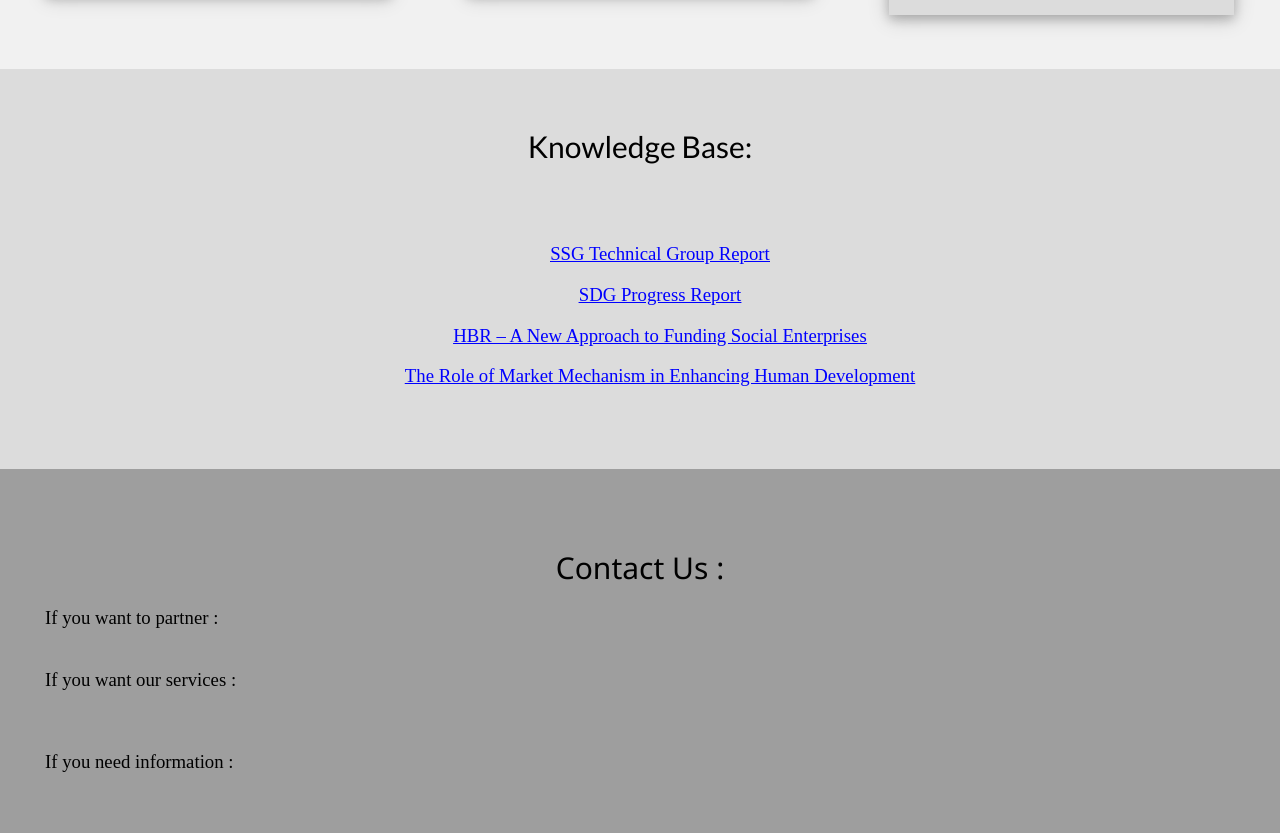
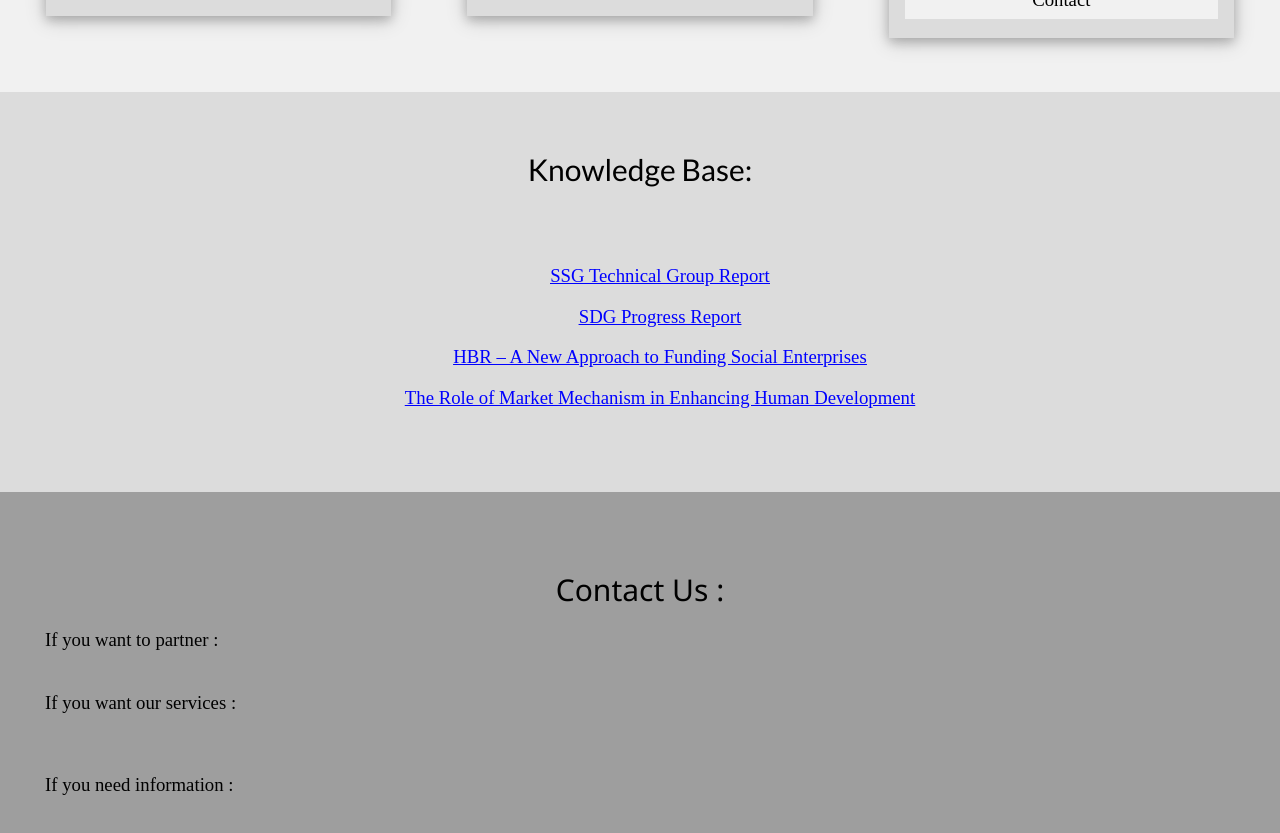
Before and after one commit to akshat-nsut/SangamX, a plain HTML site: page index.html in a window 1280 px wide. Shown: the part 2982-3815 px from the top of the page. Drawn offline with nearby package versions, Linux system fonts and the light colour scheme.

Commit message:
Update index.html

```diff
--- a/index.html
+++ b/index.html
@@ -301,7 +301,7 @@ class="w3-content"
         Where the capabilities don’t exist, we will build to fill the gaps
 
         In doing so, we will role model a socially responsible AND financially sustainable organization, which establishes that financial return is only a means to create social returns, never the other way.</p>
-    </p>
+    </p><br>
 
 
 
@@ -372,15 +372,15 @@ class="w3-content"
 
 
 <!-- <div class="w3-container w3-content w3-center w3-padding-64" style="max-width:800px" id="contact"> -->
-  <div style="text-align: center; height: 400px; width: 100%; background-color: rgb(220,220,220); padding: 45px;"  id="contact"  >
+  <div style="text-align: center; height: 400px; width: 100%; background-color: rgb(220,220,220); padding: 45px; display: flex;flex-wrap: wrap; justify-content: center;"  id="contact"  >
   <!-- <div   style=" border-style: outset; " > -->
 
-  <h2 style="text-align: center; 2em segoe UI; font-weight: 500px;">Knowledge Base:</h2> <br><br>
+  <h2 style="text-align: center; 2em segoe UI; width:100%; font-weight: 500px; display: block; ">Knowledge Base:</h2> <br><br><br><br>
   <ul style="text-align:center;">
-    <a href="https://www.sebi.gov.in/reports-and-statistics/reports/may-2021/technical-group-report-on-social-stock-exchange_50071.html"><u style="color: blue"><p style="font: 1.25em calibri light; color: blue;">SSG Technical Group Report</p> </a>
+    <a href="https://www.sebi.gov.in/reports-and-statistics/reports/may-2021/technical-group-report-on-social-stock-exchange_50071.html"><u style="color: blue"><p style="font: 1.25em calibri light; color: blue; display: block;">SSG Technical Group Report</p> </a>
     <a href="https://unstats.un.org/sdgs/report/2022/"><p style="font: 1.25em calibri light;">SDG Progress Report</p></a>
     <a href="https://hbr.org/2012/01/a-new-approach-to-funding-social-enterprises"><p style="font: 1.25em calibri light;">HBR – A New Approach to Funding Social Enterprises</p></a>
-    <a href="https://www.researchgate.net/publication/324124539_The_Role_of_Market_Mechanism_in_Enhancing_Human_Development_A_Review_of_Amartya_Sen's_Argument_for_Free_Market"><p style="font: 1.25em calibri light;">The Role of Market Mechanism in Enhancing Human Development</p></u></a>
+    <a href="https://www.researchgate.net/publication/324124539_The_Role_of_Market_Mechanism_in_Enhancing_Human_Development_A_Review_of_Amartya_Sen's_Argument_for_Free_Market"><p style="font: 1.25em calibri light; display: block;">The Role of Market Mechanism in Enhancing Human Development</p></u></a>
   </ul>
     </div></div>
 
```
